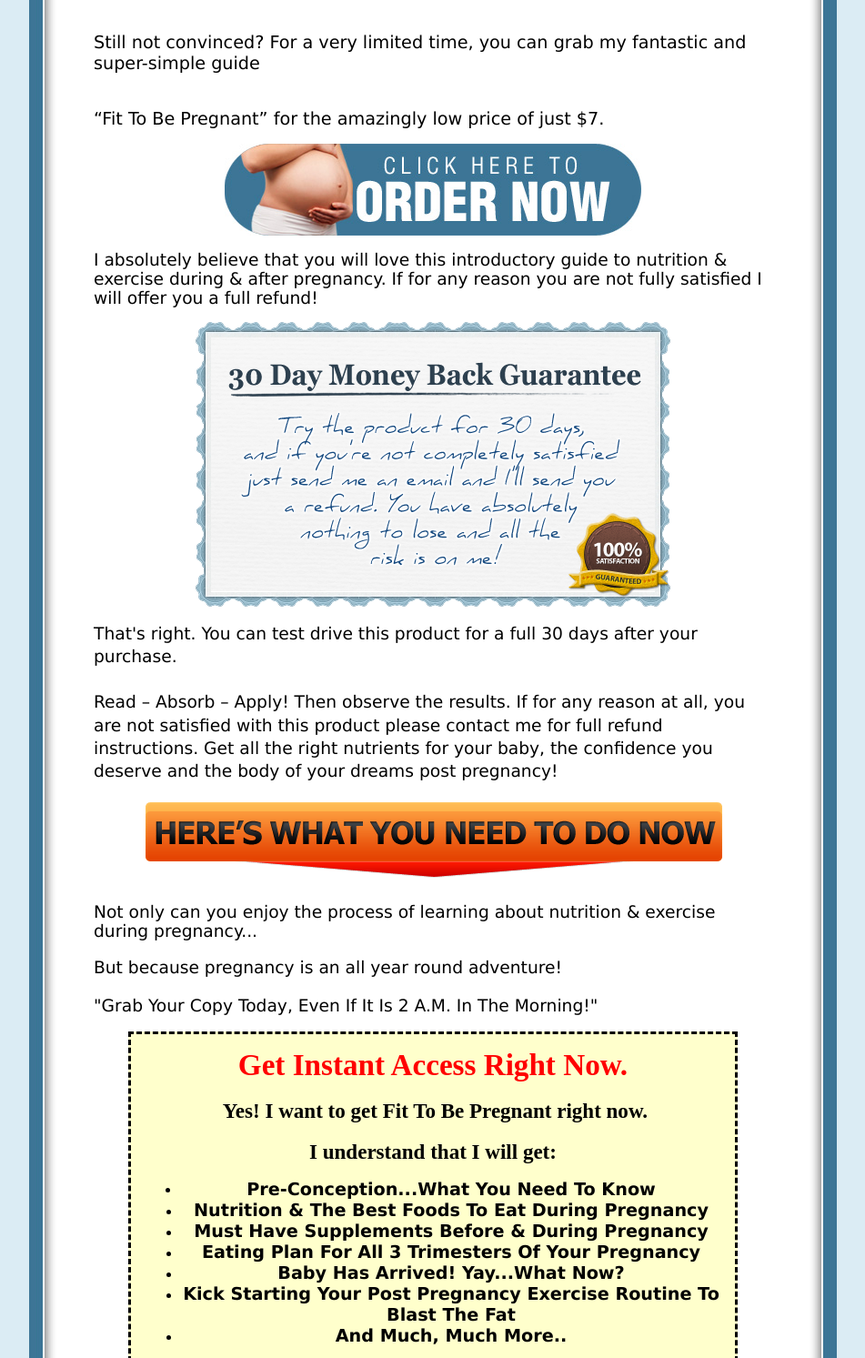
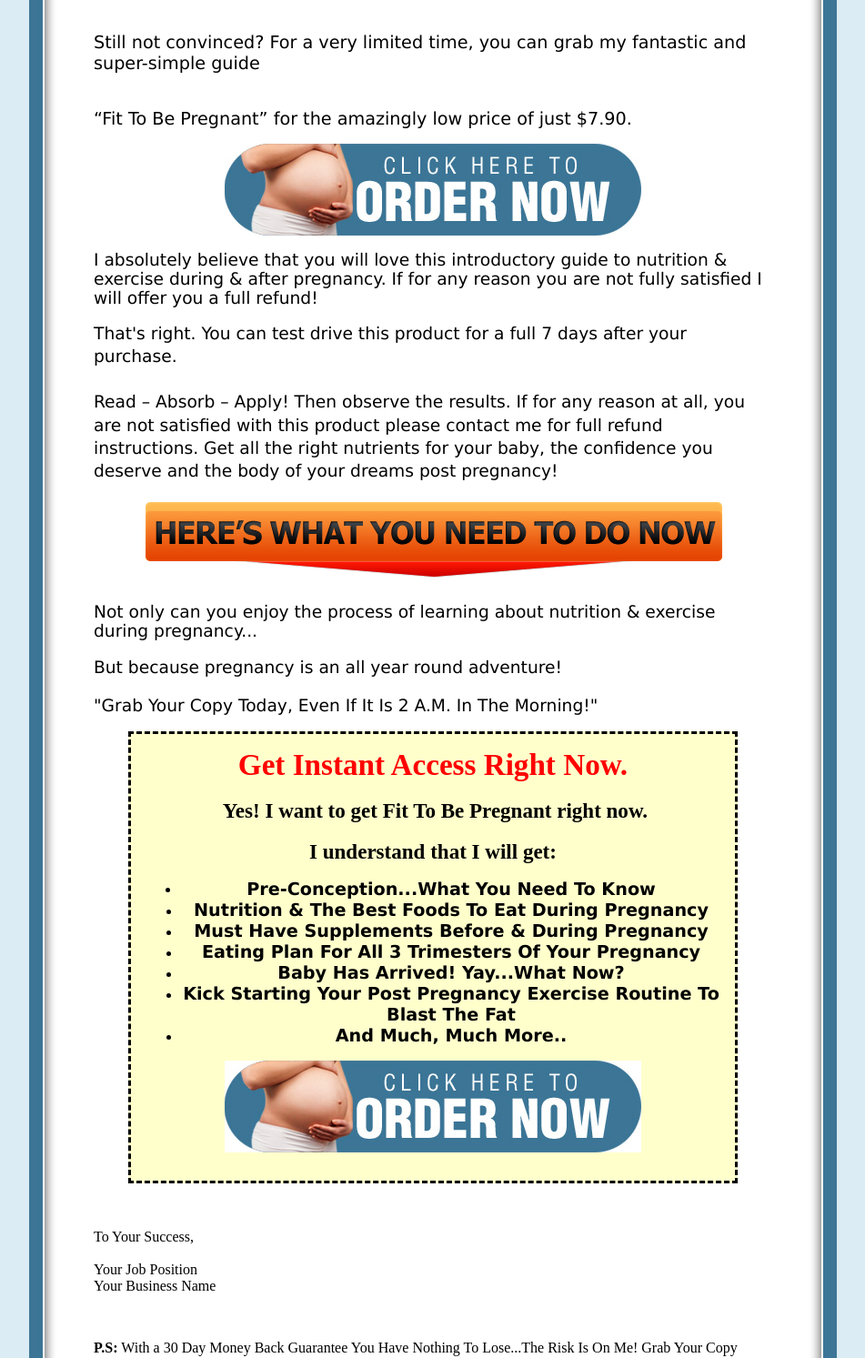
Before and after one commit to LuisJose66/Apta-a-engravidar, a plain HTML site: page index.html in a window 1280 px wide. Shown: the part 3682-5175 px from the top of the page at 91% size, without its empty margins (164-1115 px from the left). Drawn offline with Linux system fonts and the light colour scheme.

Commit message:
Add files via upload

```diff
--- a/index.html
+++ b/index.html
@@ -180,9 +180,9 @@
 guide</span></big></p>
 <p><big><br style="font-family: Verdana;" />
 <span style="font-family: Verdana;">“Fit To Be Pregnant”
-for the amazingly low price of just $7.</span></big></p>
+for the amazingly low price of just $7.90.</span></big></p>
 <p><big><span style="font-family: Verdana;"></span></big></p>
-<p style="text-align: center;"><img style="width: 458px; height: 101px;" alt="" src="images/orderbutton.jpg" /></p>
+<p style="text-align: center;"> <a href="https://pay.hotmart.com/S95048778Y" rel="noopener noreferrer"> <img style="width: 458px; height: 101px;" alt="" src="images/orderbutton.jpg" /></a></p>
 <p><span style="font-family: Verdana; font-size: 14pt;"></span></p>
 <p><span style="font-family: Verdana; font-size: 14pt;">I
 absolutely believe
@@ -190,9 +190,9 @@
 If for any reason you are not fully satisfied I will offer you a full
 refund!</span></p>
 <p><span style="font-family: Verdana; font-size: 14pt;"></span></p>
-<p style="text-align: center;"><img style="width: 524px; height: 314px;" alt="" src="images/GuaranteeBox.png" /></p>
+
 <p><span style="font-size: 14pt; line-height: 135%; font-family: Verdana;" lang="EN-US"></span></p><p><span style="font-size: 14pt; line-height: 135%; font-family: Verdana;" lang="EN-US">That's right. You can test drive this product
-for a full 30 days after
+for a full 7 days after
 your purchase.<br />
 &nbsp;<br />
 Read – Absorb – Apply! Then observe the results. If for
@@ -231,7 +231,9 @@
 </big></big></span></strong></big>
 <ul style="font-weight: bold;"><li style="font-family: Verdana; text-align: center;"><strong><big>Pre-Conception...What You Need To Know</big></strong></li><li style="text-align: center;"><strong><big><span style="font-family: Verdana;">Nutrition &amp; The Best Foods To Eat During Pregnancy</span></big></strong></li><li style="text-align: center;"><strong><big><span style="font-family: Verdana;">Must Have Supplements Before &amp; During Pregnancy</span></big></strong></li><li style="text-align: center;"><strong><big><span style="font-family: Verdana;">Eating Plan For All 3 Trimesters Of Your Pregnancy</span></big></strong></li><li style="text-align: center;"><big><span style="font-family: Verdana;">Baby Has Arrived! Yay...What Now?</span></big></li><li style="text-align: center;"><big><span style="font-family: Verdana;">Kick Starting Your Post Pregnancy Exercise Routine To Blast The Fat<br /></span></big></li><li style="text-align: center;"><strong><big><span style="font-family: Verdana;">And
 Much, Much More..</span></big></strong></li></ul>
-<p style="text-align: center;"><img style="width: 458px; height: 101px;" alt="" src="images/orderbutton.jpg" /></p>
+<p style="text-align: center;">
+    <a href="https://pay.hotmart.com/S95048778Y"> <img style="width: 458px; height: 101px;" alt="" src="images/orderbutton.jpg" /></a>
+</p>
 <p style="text-align: center;"></p>
 </td>
 </tr>
```
